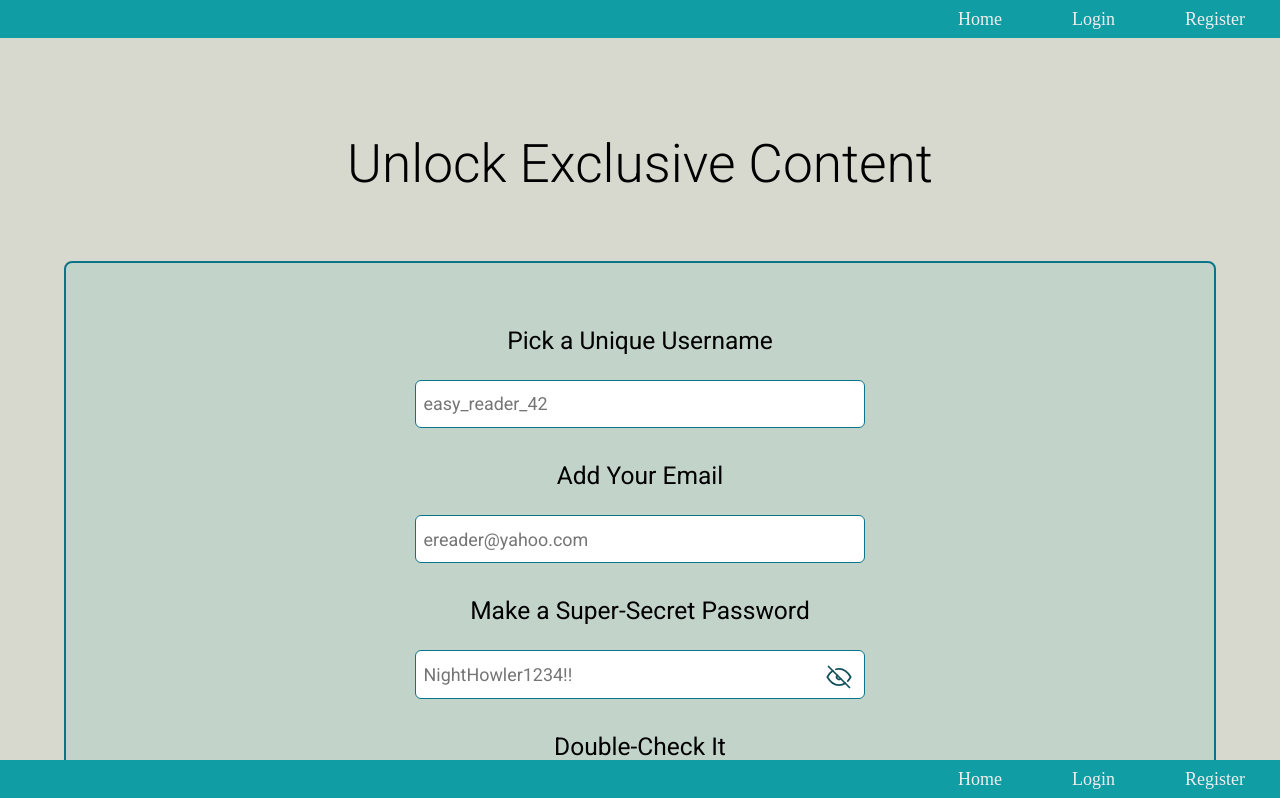
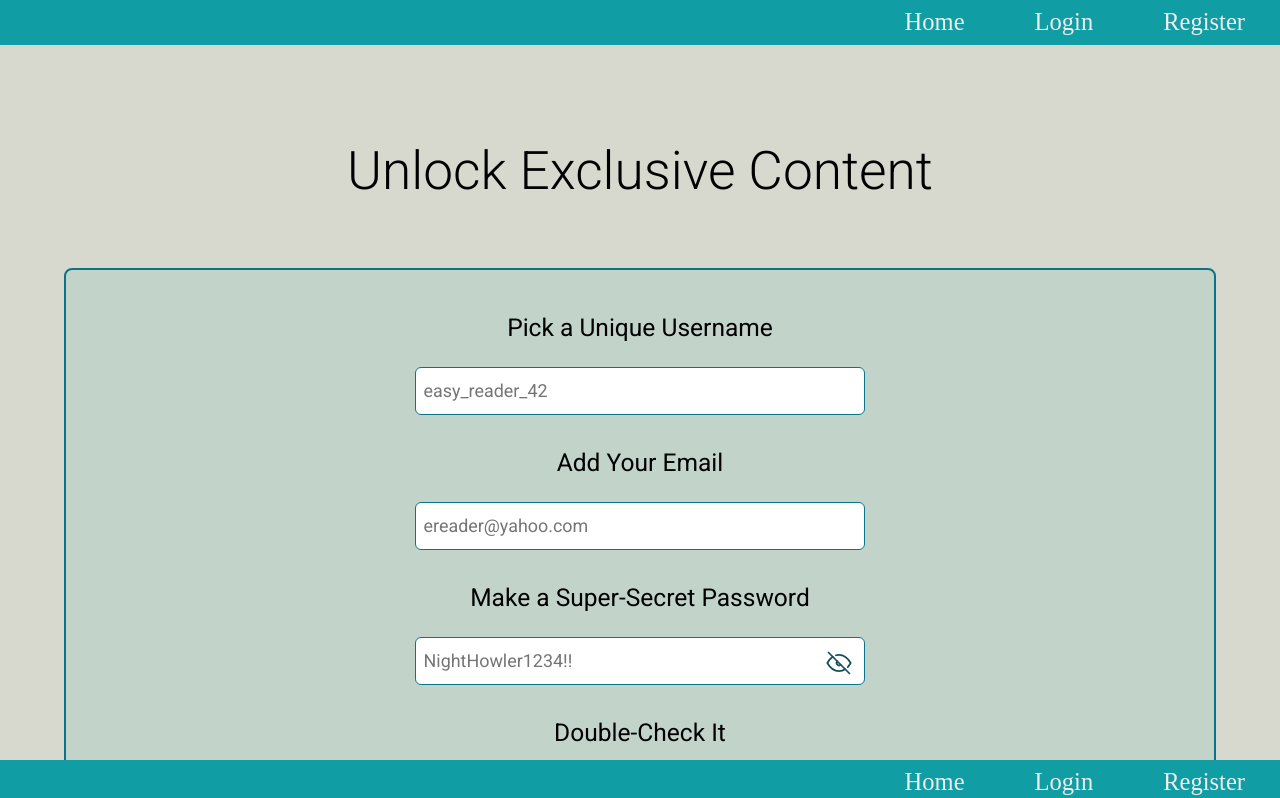
Before and after one commit to bw-pintereach-2020/client, a React (Create React App) app: page /register in a window 1280 px wide. Shown: the top 798 px of the page. Built offline with nearby package versions, Linux system fonts and the light colour scheme; a web font is replaced by a local one.

Commit message:
add nav fonts

```diff
--- a/src/components/Footer.js
+++ b/src/components/Footer.js
@@ -22,7 +22,6 @@ const NavContents = styled.ul`
 
 const NavItems = styled.li`
     color: #eeeeee;
-    font-size: 1.8rem;
     padding: 10px 35px;
 `;
 
--- a/src/components/NavBar.js
+++ b/src/components/NavBar.js
@@ -11,7 +11,6 @@ const StyledNav = styled.nav`
 
     a {
         color: #eeeeee;
-        font-size: 1.8rem;
         padding: 10px 35px;
     }
 `;
--- a/src/styles/scss/Auth.scss
+++ b/src/styles/scss/Auth.scss
@@ -6,7 +6,7 @@
     width: 90%;
     max-width: 1200px;
     margin: 5rem auto 10rem;
-    padding: 3rem 0;
+    padding: 1rem 0 5rem;
     border-radius: 0.8rem;
     border: 2px solid map-get($colors, app-blue);
     background: rgba($color: map-get($colors, app-green), $alpha: 0.1);
--- a/src/styles/scss/Global.scss
+++ b/src/styles/scss/Global.scss
@@ -36,6 +36,12 @@ input {
   min-height: 100vh;
 }
 
+nav a,
+footer a {
+  font-family: $fontPrimary;
+  @include font-size($h2-font-sizes);
+}
+
 // search terms => ['statistics', 'IRB', 'research ethics', ''...]
 // loop through 6, pick a random spot in the array
 //
```
